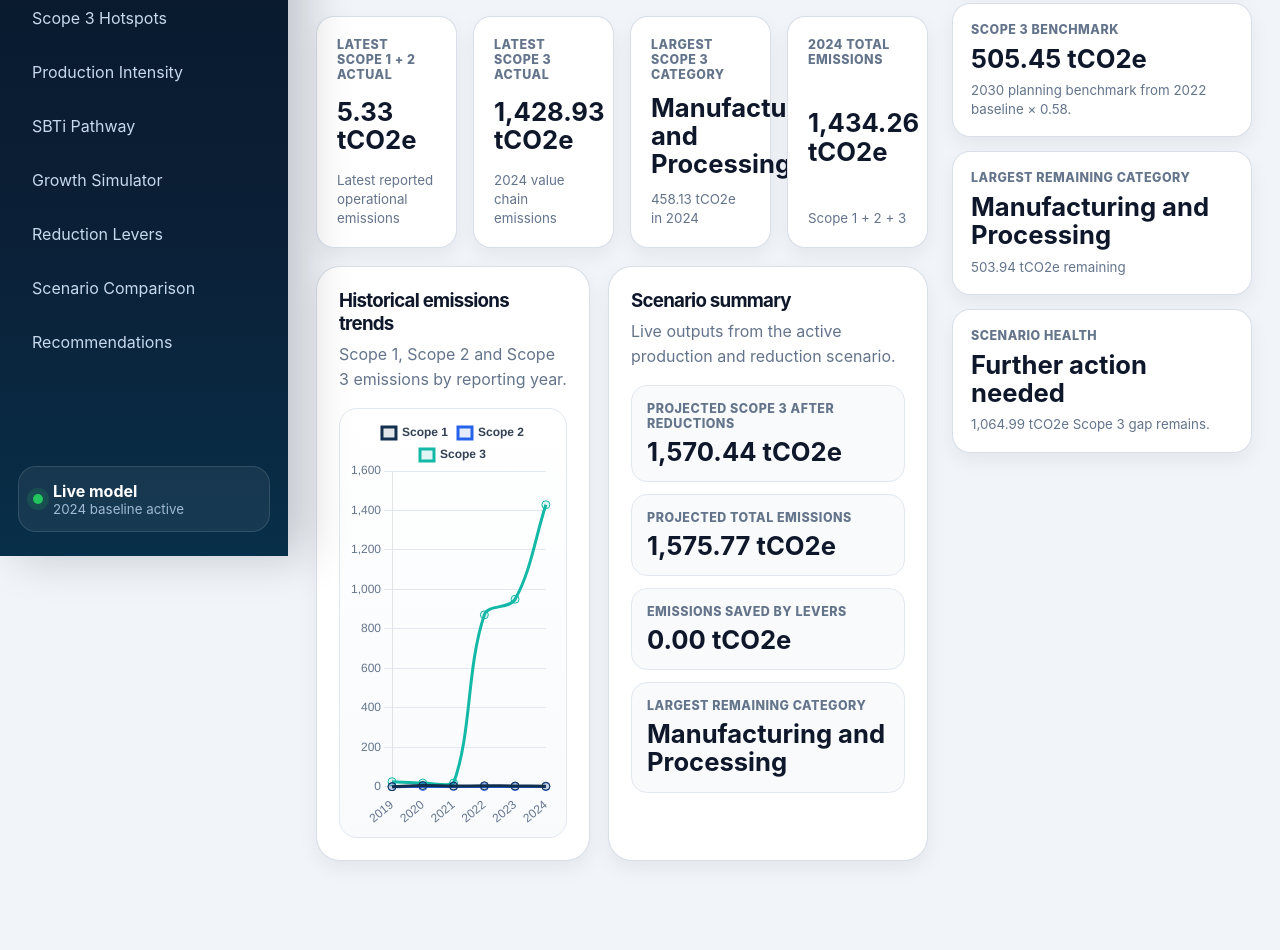
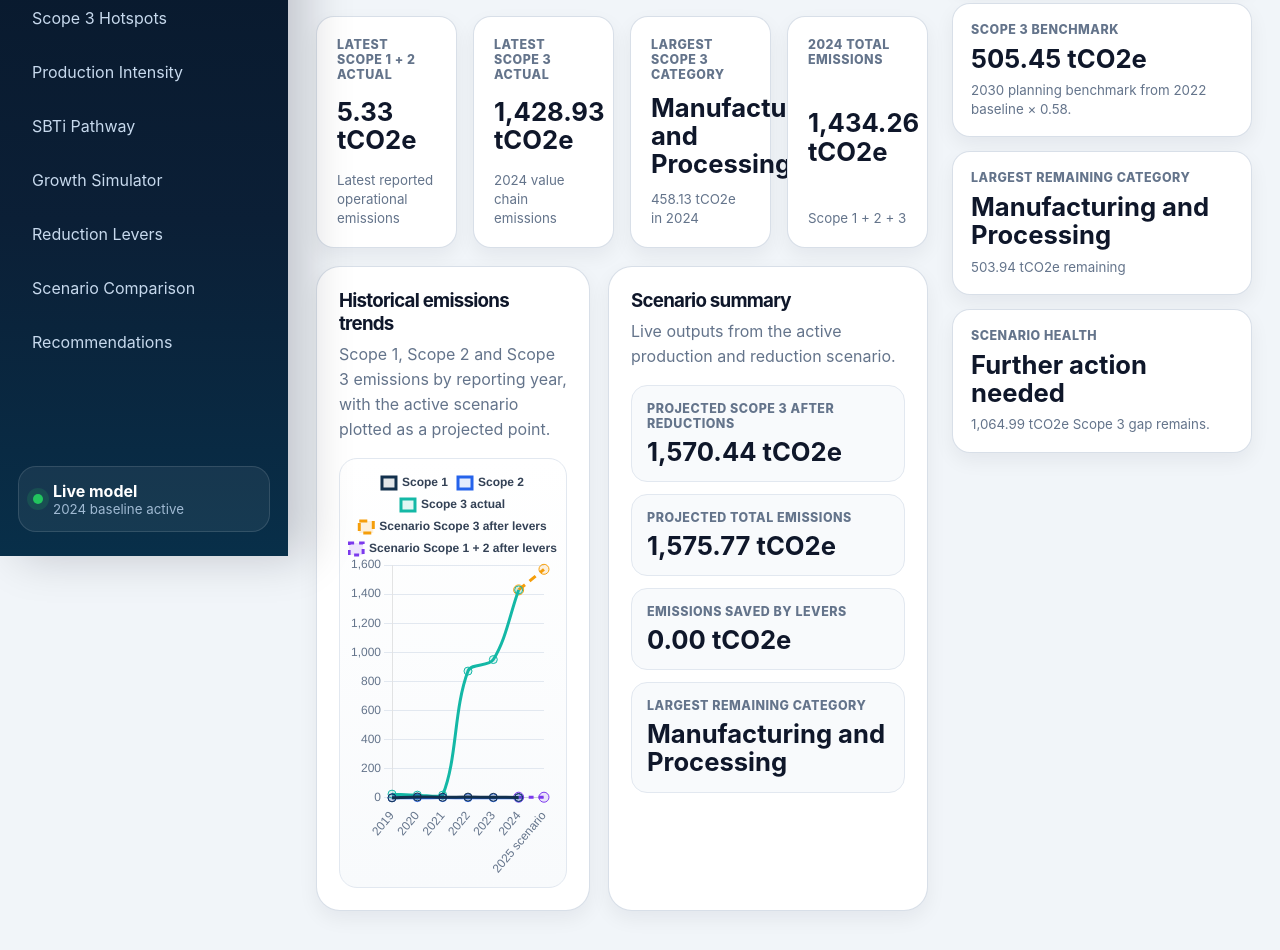
Before and after one commit to lasanda-manupiya/Scope-simulator-, a plain HTML site: page index.html in a window 1280 px wide. Shown: the part 244-1194 px from the top of the page. Before the commit the page ends 1159 px from the top, so only its background shows below. Drawn offline with nearby package versions, Linux system fonts and the light colour scheme.

Commit message:
Show active scenario in charts

```diff
--- a/index.html
+++ b/index.html
@@ -91,7 +91,7 @@
                 <div class="panel-header">
                   <div>
                     <h3>Historical emissions trends</h3>
-                    <p>Scope 1, Scope 2 and Scope 3 emissions by reporting year.</p>
+                    <p>Scope 1, Scope 2 and Scope 3 emissions by reporting year, with the active scenario plotted as a projected point.</p>
                   </div>
                 </div>
                 <div class="chart-card chart-card--large"><canvas id="historicalChart"></canvas></div>
@@ -123,9 +123,9 @@
             </div>
             <div class="panel-grid panel-grid--two">
               <article class="panel">
-                <div class="panel-header"><div><h3>2024 Scope 3 composition</h3><p>Category share of value chain emissions.</p></div></div>
+                <div class="panel-header"><div><h3>Scenario Scope 3 composition</h3><p>Category share after active growth and reduction levers.</p></div></div>
                 <div class="chart-card"><canvas id="compositionChart"></canvas></div>
-                <p class="note">Shares are calculated from the 2024 Scope 3 total of 1,428.93 tCO2e.</p>
+                <p class="note">Shares update from the active scenario, including production growth and selected reduction levers.</p>
               </article>
               <article class="panel">
                 <div class="panel-header"><div><h3>Reported totals</h3><p>Historical totals retained from the existing emissions data.</p></div></div>
@@ -144,11 +144,11 @@
               <div>
                 <span class="section-kicker">Hotspot intelligence</span>
                 <h2>Scope 3 category hotspots</h2>
-                <p>2024 categories sorted from highest to lowest emissions to support reduction prioritisation.</p>
+                <p>Compare 2024 category actuals with the active growth and reduction scenario to support reduction prioritisation.</p>
               </div>
             </div>
             <article class="panel">
-              <div class="panel-header"><div><h3>2024 hotspot ranking</h3><p>Top contributors are visually emphasised.</p></div></div>
+              <div class="panel-header"><div><h3>Scenario hotspot ranking</h3><p>2024 actuals are shown beside projected emissions after selected levers.</p></div></div>
               <div class="chart-card chart-card--large"><canvas id="hotspotChart"></canvas></div>
             </article>
           </section>
@@ -196,7 +196,7 @@
             </div>
             <div class="panel-grid panel-grid--two">
               <article class="panel">
-                <div class="panel-header"><div><h3>Scope 1 + 2 pathway</h3><p>Actuals compared with a 42% reduction pathway.</p></div></div>
+                <div class="panel-header"><div><h3>Scope 1 + 2 pathway</h3><p>Actuals and the active operational scenario compared with a 42% reduction pathway.</p></div></div>
                 <div class="chart-card"><canvas id="pathwayChart"></canvas></div>
               </article>
               <article class="panel">
--- a/script.js
+++ b/script.js
@@ -2,6 +2,7 @@ const CURRENT_YEAR = 2024;
 const SCOPE12_2030_TARGET = 4.51;
 const SCOPE3_2022_BASELINE = 871.47;
 const SCOPE3_2030_PLANNING_TARGET = 505.45;
+const SIMULATION_YEAR = CURRENT_YEAR + 1;
 
 const data = {
   scope1: { 2019: 1.09, 2020: 7.25, 2021: 4.79, 2022: 6.05, 2023: 4.84, 2024: 3.68 },
@@ -400,16 +401,20 @@ function updateScenarioOutputs(scenario) {
 
 function updateCharts(scenario = runScenario()) {
   const years = [2019, 2020, 2021, 2022, 2023, 2024];
-  const sortedCategories = calculateScopeShares();
+  const simulationYearLabel = `${SIMULATION_YEAR} scenario`;
+  const timelineLabels = [...years, simulationYearLabel];
+  const scenarioCategoryOrder = [...scenario.projectedCategoryList];
 
   createChart("historical", "historicalChart", {
     type: "line",
     data: {
-      labels: years,
+      labels: timelineLabels,
       datasets: [
-        { label: "Scope 1", data: years.map((year) => data.scope1[year]), borderColor: "#12304d", backgroundColor: "rgba(18, 48, 77, 0.12)", tension: 0.35, pointRadius: 4 },
-        { label: "Scope 2", data: years.map((year) => data.scope2[year]), borderColor: "#2563eb", backgroundColor: "rgba(37, 99, 235, 0.12)", tension: 0.35, pointRadius: 4 },
-        { label: "Scope 3", data: years.map((year) => data.scope3Totals[year]), borderColor: "#14b8a6", backgroundColor: "rgba(20, 184, 166, 0.12)", tension: 0.35, pointRadius: 4 }
+        { label: "Scope 1", data: [...years.map((year) => data.scope1[year]), null], borderColor: "#12304d", backgroundColor: "rgba(18, 48, 77, 0.12)", tension: 0.35, pointRadius: 4 },
+        { label: "Scope 2", data: [...years.map((year) => data.scope2[year]), null], borderColor: "#2563eb", backgroundColor: "rgba(37, 99, 235, 0.12)", tension: 0.35, pointRadius: 4 },
+        { label: "Scope 3 actual", data: [...years.map((year) => data.scope3Totals[year]), null], borderColor: "#14b8a6", backgroundColor: "rgba(20, 184, 166, 0.12)", tension: 0.35, pointRadius: 4 },
+        { label: "Scenario Scope 3 after levers", data: [...years.slice(0, -1).map(() => null), data.scope3Totals[CURRENT_YEAR], scenario.projectedScope3], borderColor: "#f59e0b", backgroundColor: "rgba(245, 158, 11, 0.14)", borderDash: [8, 6], tension: 0.35, pointRadius: 5 },
+        { label: "Scenario Scope 1 + 2 after levers", data: [...years.slice(0, -1).map(() => null), data.scope12Totals[CURRENT_YEAR], scenario.projectedScope12], borderColor: "#7c3aed", backgroundColor: "rgba(124, 58, 237, 0.12)", borderDash: [5, 5], tension: 0.35, pointRadius: 5 }
       ]
     },
     options: baseChartOptions()
@@ -418,25 +423,39 @@ function updateCharts(scenario = runScenario()) {
   createChart("hotspot", "hotspotChart", {
     type: "bar",
     data: {
-      labels: sortedCategories.map((item) => item.category),
-      datasets: [{
-        label: "2024 Scope 3 emissions",
-        data: sortedCategories.map((item) => item.value),
-        backgroundColor: sortedCategories.map((_, index) => index < 3 ? chartPalette[index] : "#94a3b8"),
-        borderRadius: 12
-      }]
+      labels: scenarioCategoryOrder.map((item) => item.category),
+      datasets: [
+        {
+          label: "2024 actual",
+          data: scenarioCategoryOrder.map((item) => data.scope3Categories[item.category][CURRENT_YEAR]),
+          backgroundColor: "rgba(148, 163, 184, 0.72)",
+          borderRadius: 12
+        },
+        {
+          label: "Scenario after levers",
+          data: scenarioCategoryOrder.map((item) => item.value),
+          backgroundColor: scenarioCategoryOrder.map((_, index) => index < 3 ? chartPalette[index] : "#14b8a6"),
+          borderRadius: 12
+        }
+      ]
     },
     options: baseChartOptions({
       indexAxis: "y",
-      plugins: { legend: { display: false }, tooltip: { callbacks: { label: (context) => `${formatNumber(context.parsed.x)} tCO2e` } } }
+      plugins: { tooltip: { callbacks: { label: (context) => `${context.dataset.label}: ${formatNumber(context.parsed.x)} tCO2e` } } }
     })
   });
 
   createChart("composition", "compositionChart", {
     type: "doughnut",
     data: {
-      labels: sortedCategories.map((item) => item.category),
-      datasets: [{ data: sortedCategories.map((item) => item.value), backgroundColor: chartPalette, borderColor: "#ffffff", borderWidth: 3 }]
+      labels: scenarioCategoryOrder.map((item) => item.category),
+      datasets: [{
+        label: "Scenario Scope 3 composition",
+        data: scenarioCategoryOrder.map((item) => item.value),
+        backgroundColor: chartPalette,
+        borderColor: "#ffffff",
+        borderWidth: 3
+      }]
     },
     options: {
       responsive: true,
@@ -456,7 +475,8 @@ function updateCharts(scenario = runScenario()) {
       labels: pathwayYears,
       datasets: [
         { label: "Actual Scope 1 + 2", data: pathwayYears.map((year) => data.scope12Totals[year] ?? null), borderColor: "#12304d", backgroundColor: "rgba(18, 48, 77, 0.12)", tension: 0.25, spanGaps: false, pointRadius: 5 },
-        { label: "SBTi style pathway", data: pathwayYears.map((year) => data.scope12Pathway[year]), borderColor: "#22c55e", backgroundColor: "rgba(34, 197, 94, 0.10)", borderDash: [8, 6], tension: 0.25, pointRadius: 4 }
+        { label: "Scenario after operational levers", data: [null, null, data.scope12Totals[CURRENT_YEAR], scenario.projectedScope12, null, null, null, null, null], borderColor: "#7c3aed", backgroundColor: "rgba(124, 58, 237, 0.12)", borderDash: [5, 5], tension: 0.25, pointRadius: 5 },
+        { label: "SBTi style pathway", data: pathwayYears.map((year) => data.scope12Pathway[year] ?? null), borderColor: "#22c55e", backgroundColor: "rgba(34, 197, 94, 0.10)", borderDash: [8, 6], tension: 0.25, pointRadius: 4 }
       ]
     },
     options: baseChartOptions()
```
